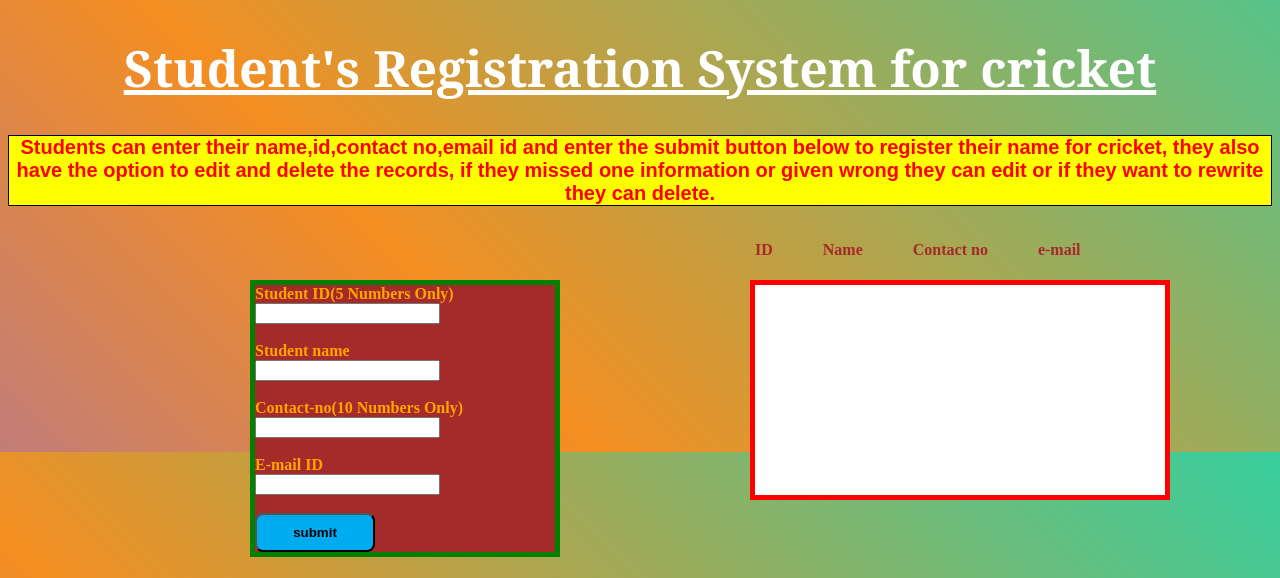
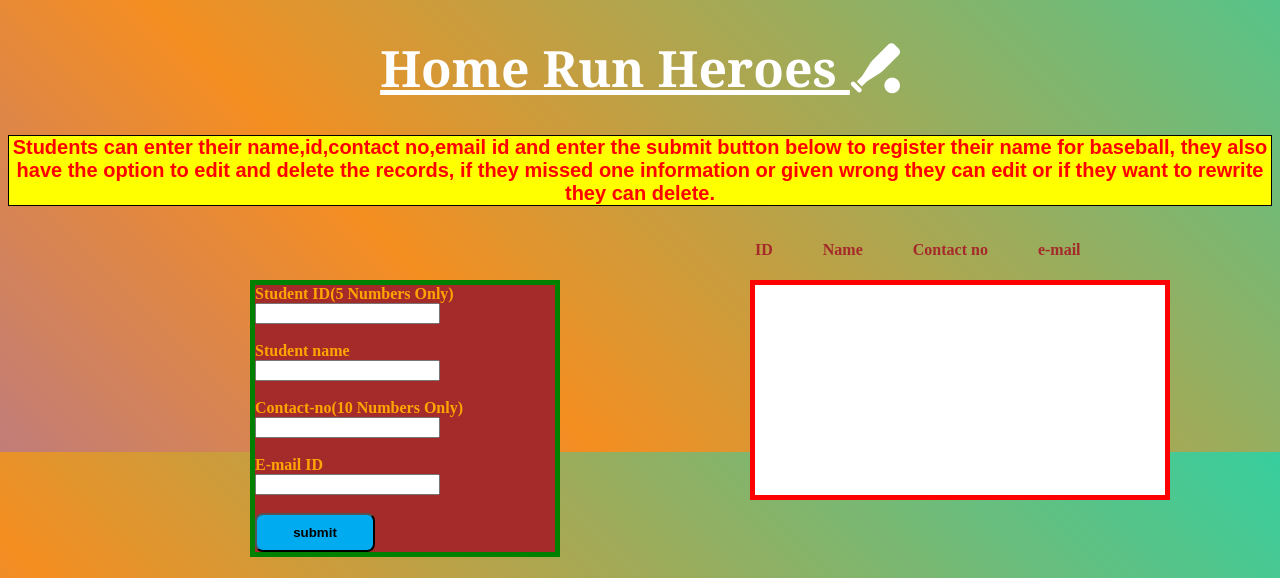
Before and after one commit to sanjeevkumar2001/js-dom-assignment, a plain HTML site: page index.html in a window 1280 px wide. Shown: the top 578 px of the page. Drawn offline with Linux system fonts and the light colour scheme.

Commit message:
updated title

```diff
--- a/app.js
+++ b/app.js
@@ -55,6 +55,7 @@ function addlist(){
        // append create div with original div in the html to display information
        div.appendChild(creatediv);
        //local storage is set, so that our data will not disappear after refreshing.
+      localStorage.clear();
       localStorage.setItem(name1.value,name2.value);
 
        localStorage.setItem(name3.value,name4.value);
--- a/index.html
+++ b/index.html
@@ -14,9 +14,9 @@
 </head>
 <body>
    <!-- heading and a paragraph tag ,and described about the options available -->
-    <h1> Student's Registration System for cricket</h1>
+    <h1>Home Run Heroes <i class="fa-solid fa-baseball-bat-ball"></i></h1>
     <p class="para"> Students can enter their name,id,contact no,email id  and enter the submit button below to
-        register their name for cricket, they also have the option to edit and delete the records, if they missed
+        register their name for baseball, they also have the option to edit and delete the records, if they missed
         one information or given wrong they can edit or if they want to rewrite they can delete.
     </p>
     <section>
```
